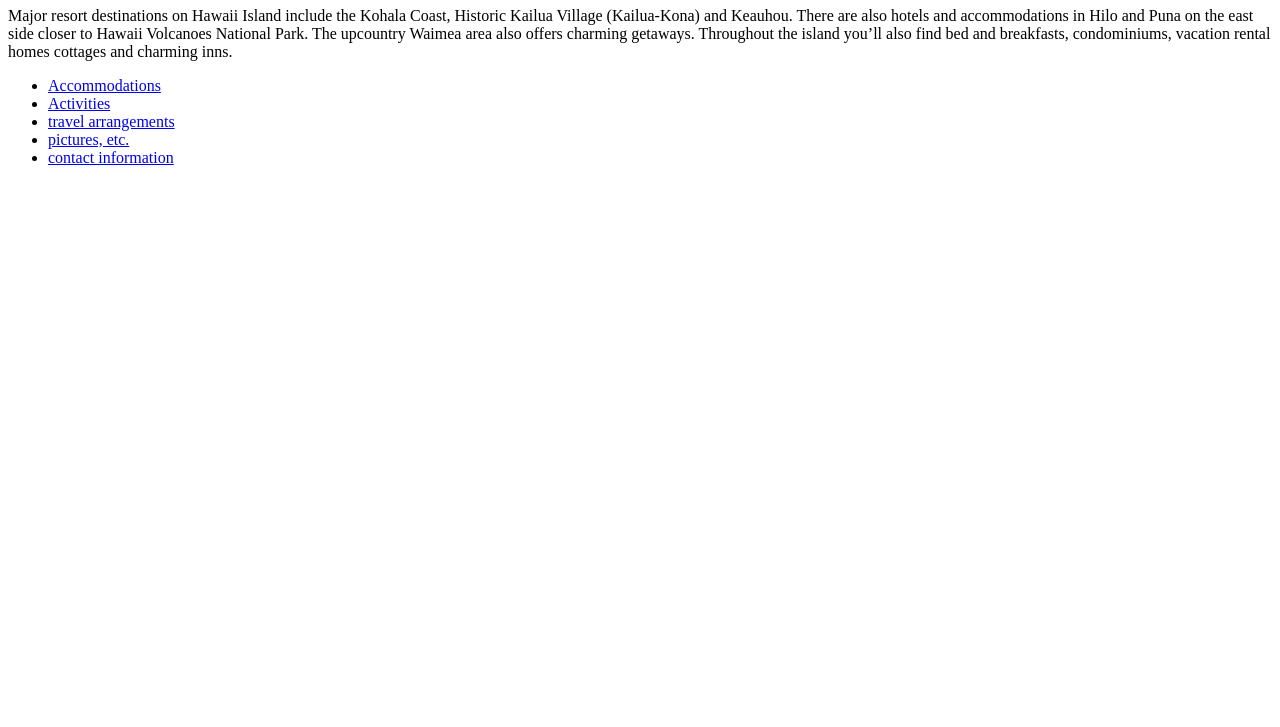
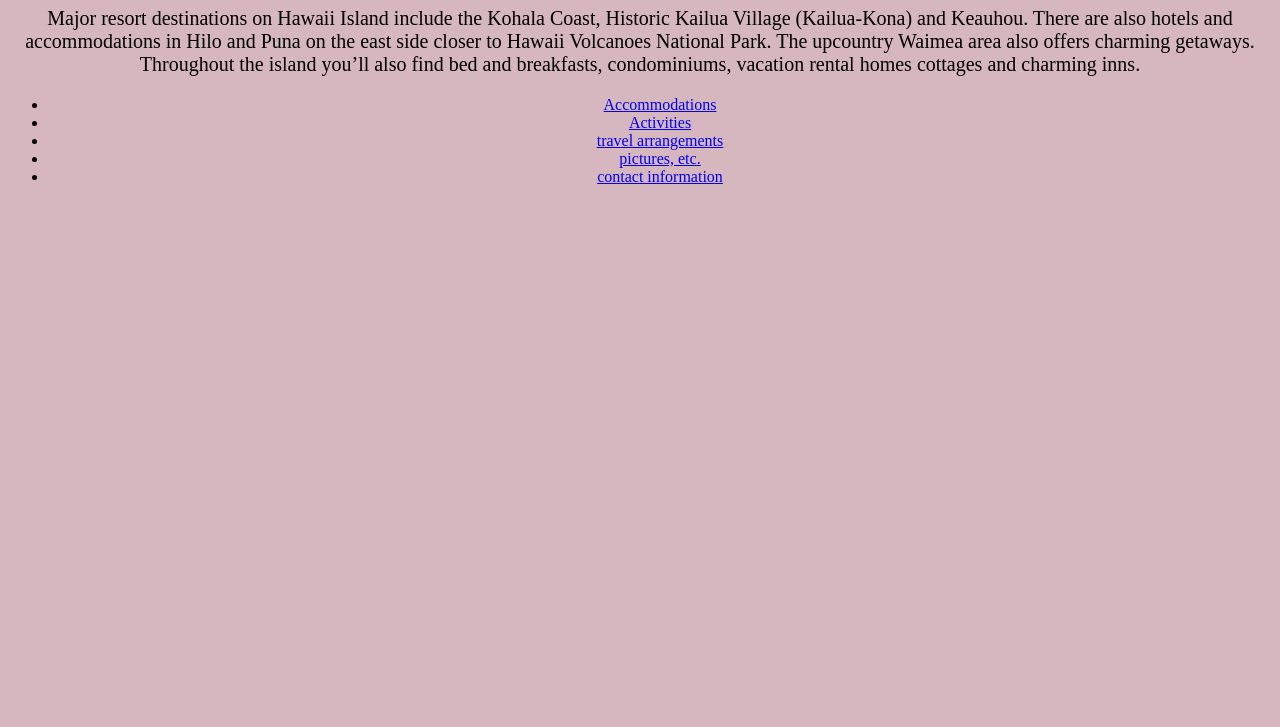
Before and after one commit to maarjal/resort, a plain HTML site: page index.html in a window 1280 px wide. Shown: the part 73-800 px from the top of the page. Drawn offline with Linux system fonts and the light colour scheme.

Commit message:
fix style 1 link to stylesheet

```diff
--- a/index.html
+++ b/index.html
@@ -2,7 +2,7 @@
 <html>
 <head>
     <meta charset="utf-8">
-
+    <link type="text/css" rel="stylesheet" href="css/style.css">
     <title>Resorts of Hawaii island</title>
 </head>
   <body>
```
